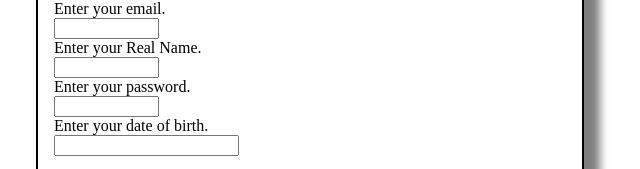
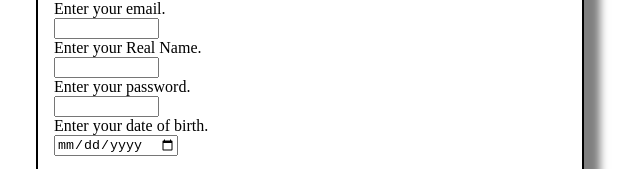
Before and after one commit to BryceIExtreme/ETEC-First-HTML, a plain HTML site: page src/signup.html in a window 1280 px wide. Shown: the part 318-487 px from the top of the page, without its empty margins (330-970 px from the left). Drawn offline with Linux system fonts and the light colour scheme.

Commit message:
quote fix

```diff
--- a/src/signup.html
+++ b/src/signup.html
@@ -66,7 +66,7 @@
     <div>Enter your password.</div>
     <input type=”password” size=10>
     <div>Enter your date of birth.</div>
-    <input type=”date”>
+    <input type="date">
     <div class="button">OK
 </div>
 </body>
```
